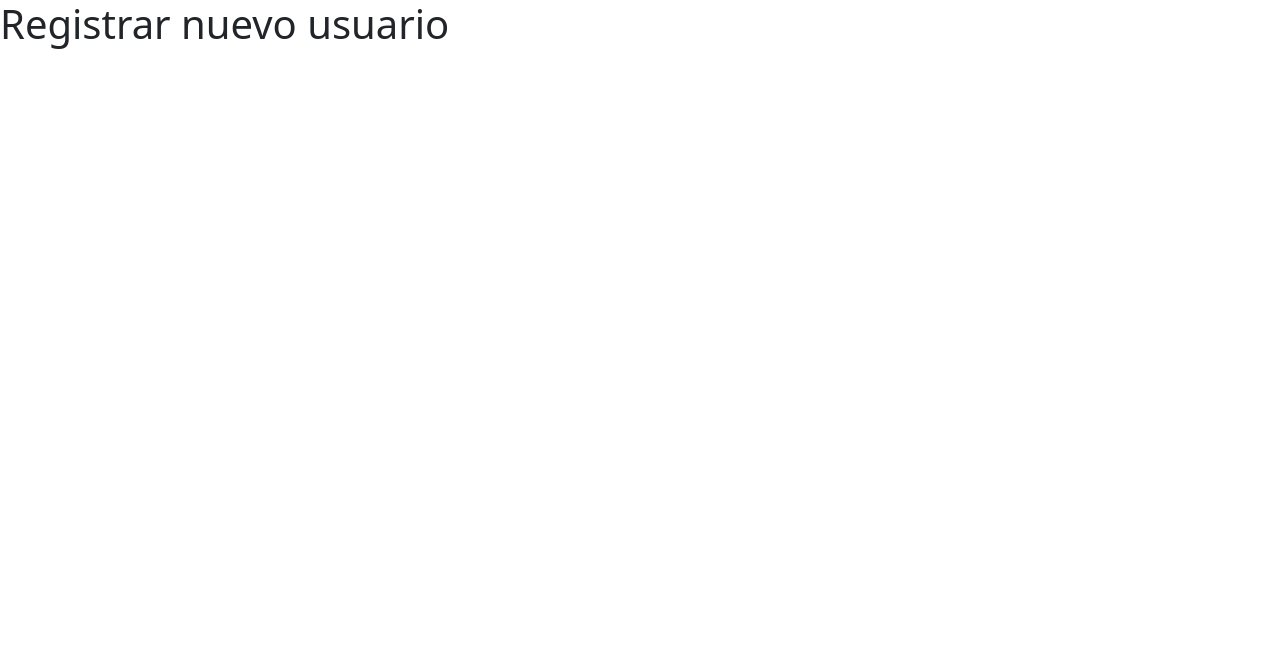
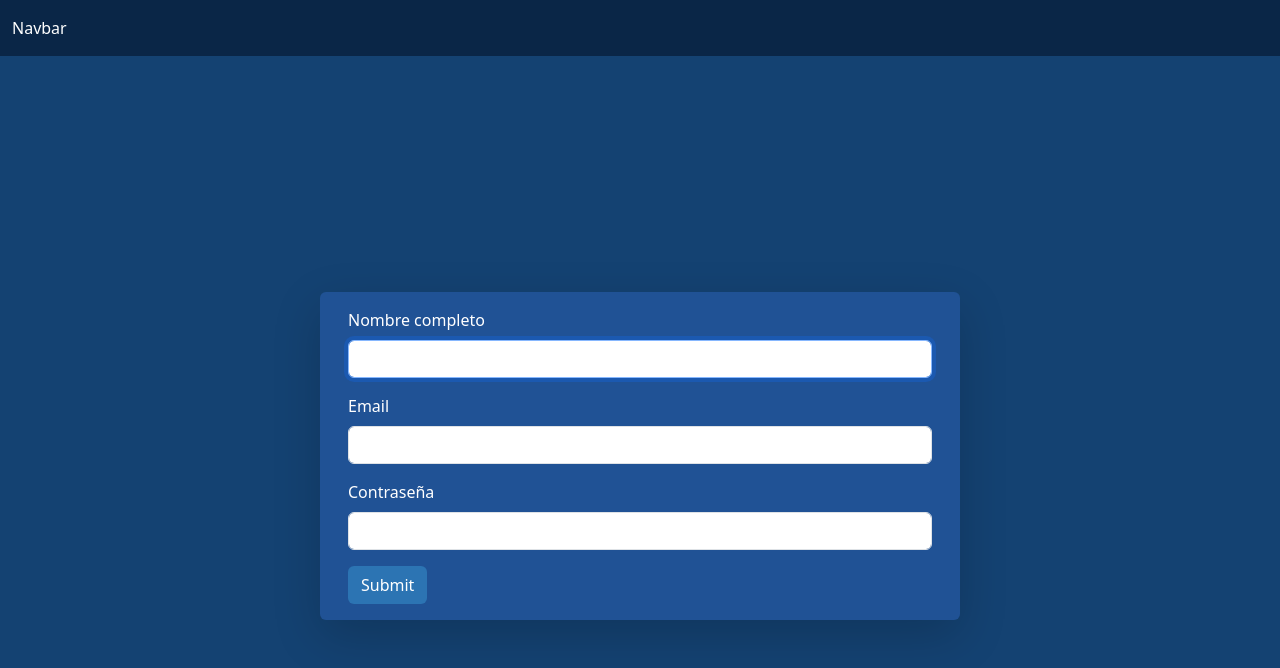
Before and after one commit to ivaneconomo/game-plus, a plain HTML site: page register.html in a window 1280 px wide. Drawn offline with nearby package versions, Linux system fonts and the light colour scheme.

Commit message:
fomrulario y estilos registro

```diff
--- /dev/null
+++ b/css/register.css
@@ -0,0 +1,29 @@
+/* Variables Generales */
+:root {
+    --nb-blue: #0A2647;
+    --bg-blue: #144272;
+    --cdm-blue: #205295;
+    --btn-blue: #2C74B3;
+    --bg-footer: #444547;
+  }
+
+.bg-nb-blue {
+    background-color: var(--nb-blue);
+}
+
+.bg-blue {
+    background-color: var(--bg-blue);
+}
+
+.btn-blue {
+    background-color: var(--btn-blue);
+    color: #fff;
+}
+
+.btn-blue:hover {
+    background-color: var(--nb-blue);
+}
+
+.cdm-blue {
+    background-color: var(--cdm-blue);
+}
--- a/register.html
+++ b/register.html
@@ -7,21 +7,39 @@
   <title>Register GP</title>
   <link rel="icon" href="./assets/logo.png">
   <link href="https://cdn.jsdelivr.net/npm/bootstrap@5.3.0-alpha1/dist/css/bootstrap.min.css" rel="stylesheet" integrity="sha384-GLhlTQ8iRABdZLl6O3oVMWSktQOp6b7In1Zl3/Jr59b6EGGoI1aFkw7cmDA6j6gD" crossorigin="anonymous">
+  <link rel="stylesheet" href="./css/register.css">
 </head>
 <body>
   <header>
-
+    <div class="container-fluid sticky-top text-white py-3 bg-nb-blue">
+      Navbar
+    </div>
   </header>
-
-  <main>
-    <h1>Registrar nuevo usuario</h1>
+  <main class="vh-100 d-flex justify-content-center align-items-center bg-blue">
+    <div class="container cdm-blue text-white rounded shadow-lg col-md-6">
+      <form class="p-3">
+        <div class="mb-3">
+          <label for="nombreRegistro" class="form-label">Nombre completo</label>
+          <input type="text" class="form-control" id="nombreRegistro" maxlength="60" autofocus required>
+        </div>
+        <div class="mb-3">
+          <label for="emailRegistro" class="form-label">Email</label>
+          <input type="email" class="form-control" id="emailRegistro" maxlength="60" required>
+        </div>
+        <div class="mb-3">
+          <label for="contrasenaRegistro" class="form-label">Contraseña</label>
+          <input type="password" class="form-control" id="contrasenaRegistro" maxlength="60" required>
+        </div>
+        <button type="button" class="btn btn-blue text-white">Submit</button>
+      </form>
+    </div>
   </main>
 
   <footer>
 
   </footer>
-
   <script src="./js/app.js"></script>
+  <script src="./js/register.js"></script>
   <script src="https://cdn.jsdelivr.net/npm/bootstrap@5.3.0-alpha1/dist/js/bootstrap.bundle.min.js" integrity="sha384-w76AqPfDkMBDXo30jS1Sgez6pr3x5MlQ1ZAGC+nuZB+EYdgRZgiwxhTBTkF7CXvN" crossorigin="anonymous"></script>
 </body>
 </html>
```
